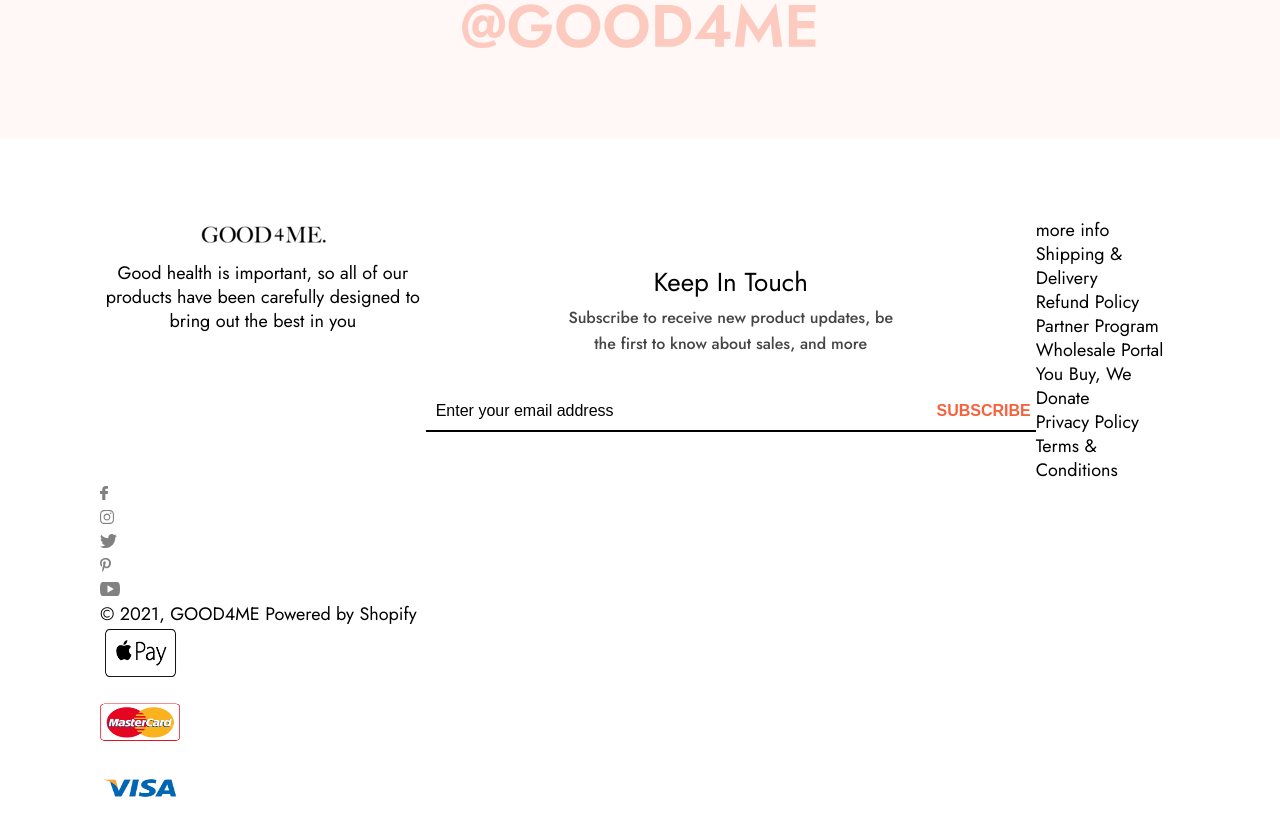
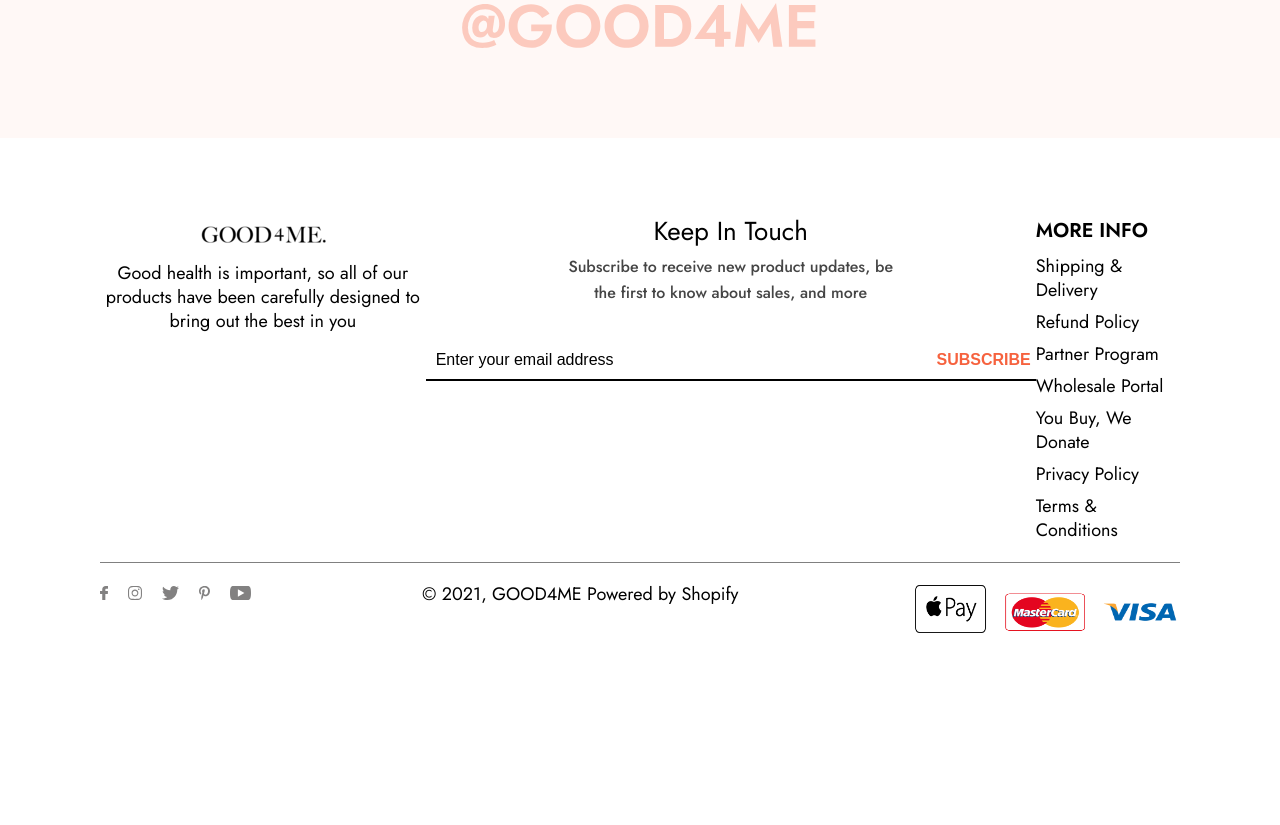
Before and after one commit to SanechekAleksandrov/cosmetics, a plain HTML site: page index.html in a window 1280 px wide. Shown: the part 8473-9298 px from the top of the page. After the commit the page ends 9121 px from the top, so only its background shows below. Drawn offline with nearby package versions, Linux system fonts and the light colour scheme.

Commit message:
footer finished

```diff
--- a/css/style.css
+++ b/css/style.css
@@ -885,6 +885,8 @@
   padding-top: 80px;
   display: flex;
   justify-content: space-between;
+  align-items:flex-start;
+  margin-bottom: 40px;
 }
 
 .footer__moto{
@@ -961,21 +963,46 @@
   line-height: 26px;
 }
 
+.footer__info-title{
+  font-weight: 600;
+  font-size: 20px;
+  line-height: 26px;
+  margin-bottom: 10px;
+  text-transform: uppercase;
+}
 
+.footer__info-list{
+  display: flex;
+  flex-direction: column;
+  gap: 8px 0;
+}
 
+.footer__bottom{
+  position: relative;
+  display: flex;
+  justify-content: space-between;
+}
 
+.footer__bottom::before{
+  content:'';
+  position: absolute;
+  width: 100%;
+  height:1px;
+  background-color: gray;
+  top: -20px;
+}
 
+.footer__social-list{
+  display: flex;
+  justify-content: space-between;
+  gap:20px;
+}
 
-
-
-
-
-
-
-
-
-
-
+.footer__links-list{
+  display: flex;
+  justify-content: space-between;
+  gap:15px;
+}
 
 .footer__links-img{
   width:80px;
--- a/index.html
+++ b/index.html
@@ -573,19 +573,13 @@
           <nav class="footer__links-menu">
             <ul class="footer__links-list">
               <li class="footer__links-item">
-                <a href="" class="footer__links-link">
-                  <img src="img/footer/applepay.png" alt="" class="footer__links-img">
-                </a>
+                <img src="img/footer/applepay.png" alt="" class="footer__links-img">
               </li>
               <li class="footer__links-item">
-                <a href="" class="footer__links-link">
-                  <img src="img/footer/mastercard.png" alt="" class="footer__links-img">
-                </a>
+                <img src="img/footer/mastercard.png" alt="" class="footer__links-img">
               </li>
               <li class="footer__links-item">
-                <a href="" class="footer__links-link">
-                  <img src="img/footer/visa.png" alt="" class="footer__links-img">
-                </a>
+                <img src="img/footer/visa.png" alt="" class="footer__links-img">
               </li>
             </ul>
           </nav>
```
